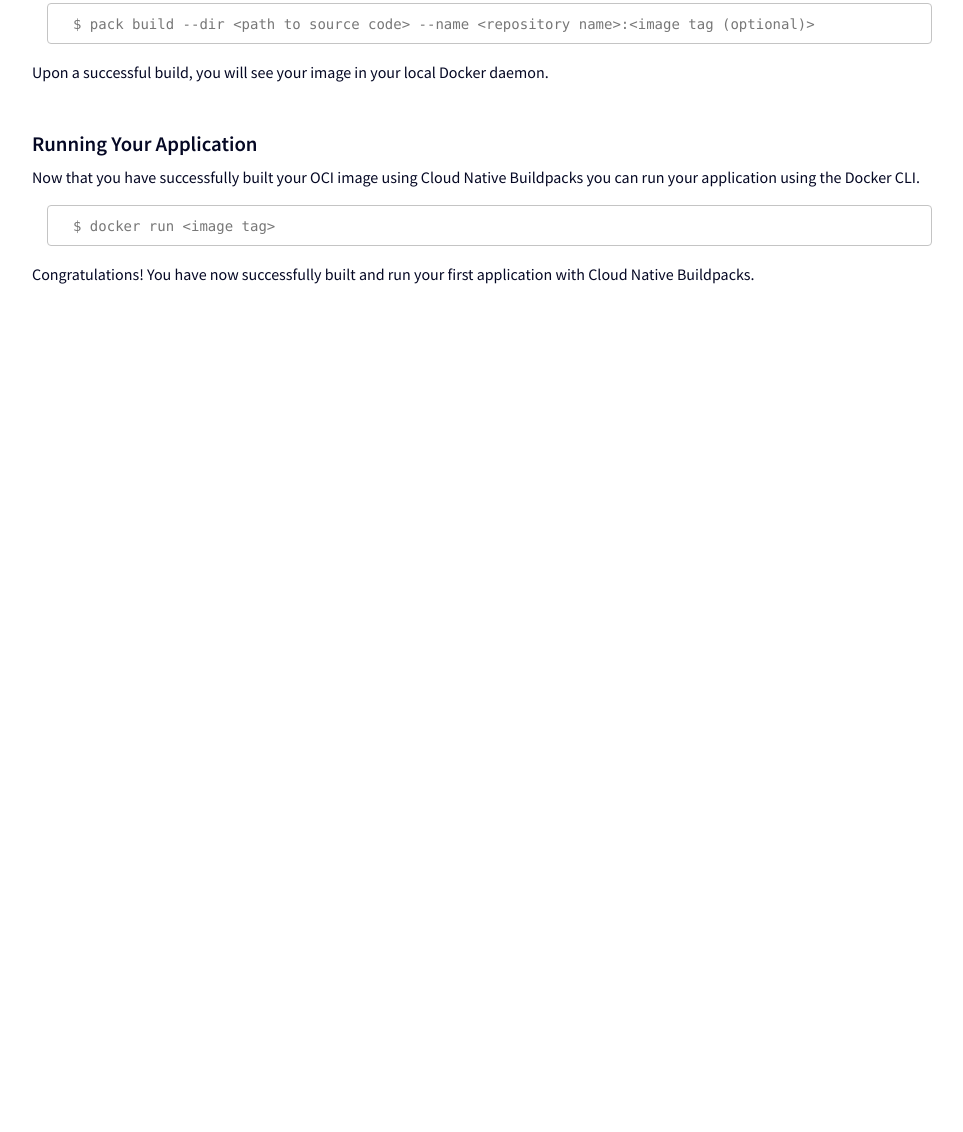
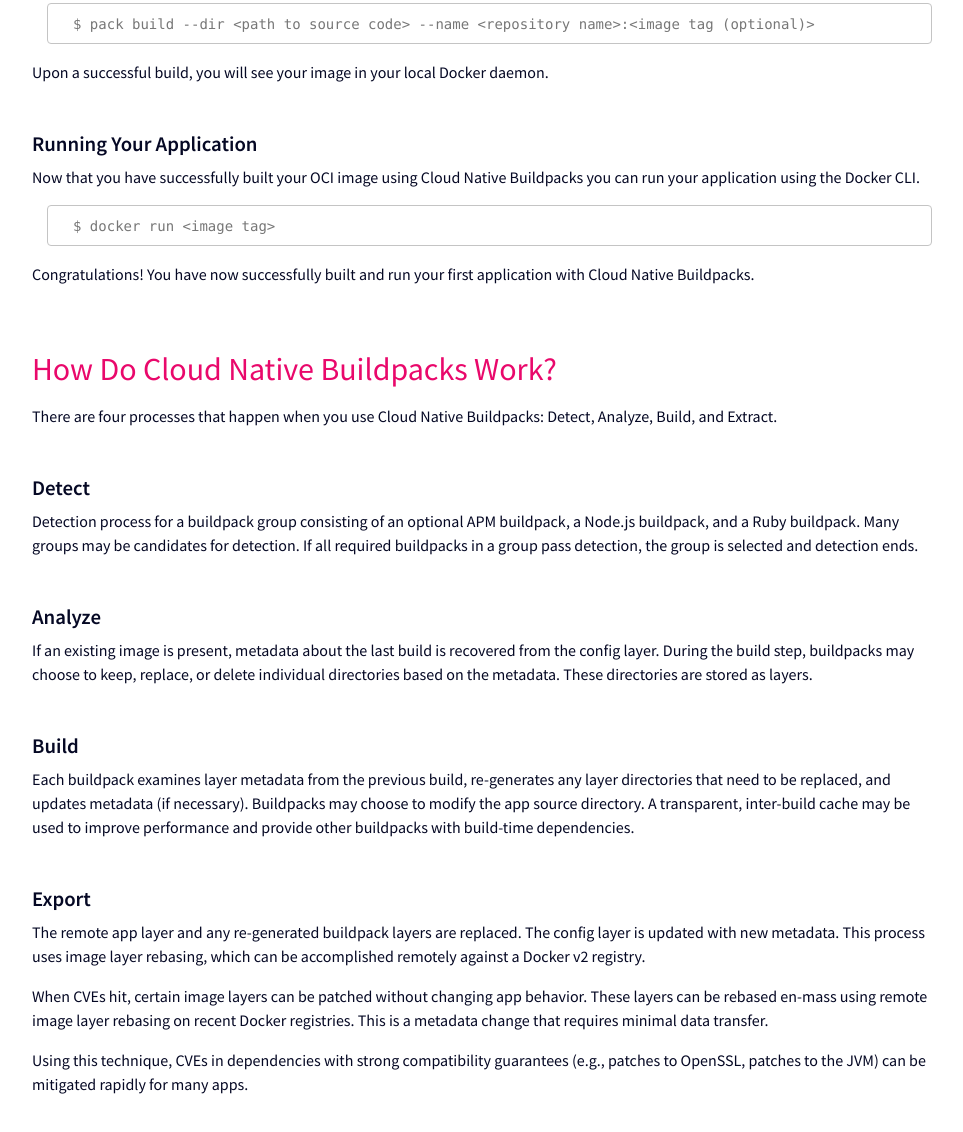
Before and after one commit to buildpacks/website, a plain HTML site: page index.html in a window 1280 px wide. Shown: the part 1478-2610 px from the top of the page, without its empty margins (158-1121 px from the left). Before the commit the page ends 1780 px from the top, so only its background shows below. Drawn offline with nearby package versions, Linux system fonts and the light colour scheme.

Commit message:
added how do they work section and footer

```diff
--- a/index.html
+++ b/index.html
@@ -66,7 +66,31 @@
         <p>Congratulations! You have now successfully built and run your first application with Cloud Native Buildpacks.</p>
       </section>
 
+      <section class="pt-5 pb-5">
+        <h2 class="mb-3">How Do Cloud Native Buildpacks Work?</h2>
+        <p>There are four processes that happen when you use Cloud Native Buildpacks: Detect, Analyze, Build, and Extract.</p>
+
+        <h3 class="mt-5">Detect</h3>
+        <p>Detection process for a buildpack group consisting of an optional APM buildpack, a Node.js buildpack, and a Ruby buildpack. Many groups may be candidates for detection. If all required buildpacks in a group pass detection, the group is selected and detection ends.</p>
+
+        <h3 class="mt-5">Analyze</h3>
+        <p>If an existing image is present, metadata about the last build is recovered from the config layer. During the build step, buildpacks may choose to keep, replace, or delete individual directories based on the metadata. These directories are stored as layers.</p>
+
+        <h3 class="mt-5">Build</h3>
+        <p>Each buildpack examines layer metadata from the previous build, re-generates any layer directories that need to be replaced, and updates metadata (if necessary). Buildpacks may choose to modify the app source directory. A transparent, inter-build cache may be used to improve performance and provide other buildpacks with build-time dependencies.</p>
+
+        <h3 class="mt-5">Export</h3>
+        <p>The remote app layer and any re-generated buildpack layers are replaced. The config layer is updated with new metadata. This process uses image layer rebasing, which can be accomplished remotely against a Docker v2 registry.</p>
+
+        <p>When CVEs hit, certain image layers can be patched without changing app behavior. These layers can be rebased en-mass using remote image layer rebasing on recent Docker registries. This is a metadata change that requires minimal data transfer.</p>
+
+        <p>Using this technique, CVEs in dependencies with strong compatibility guarantees (e.g., patches to OpenSSL, patches to the JVM) can be mitigated rapidly for many apps.</p>
+
+
+      </section>
+
     </div>
+    <footer class="mt-5"></footer>
     <!-- Optional JavaScript -->
     <!-- jQuery first, then Popper.js, then Bootstrap JS -->
     <script src="https://code.jquery.com/jquery-3.3.1.slim.min.js" integrity="sha384-q8i/X+965DzO0rT7abK41JStQIAqVgRVzpbzo5smXKp4YfRvH+8abtTE1Pi6jizo" crossorigin="anonymous"></script>
```
